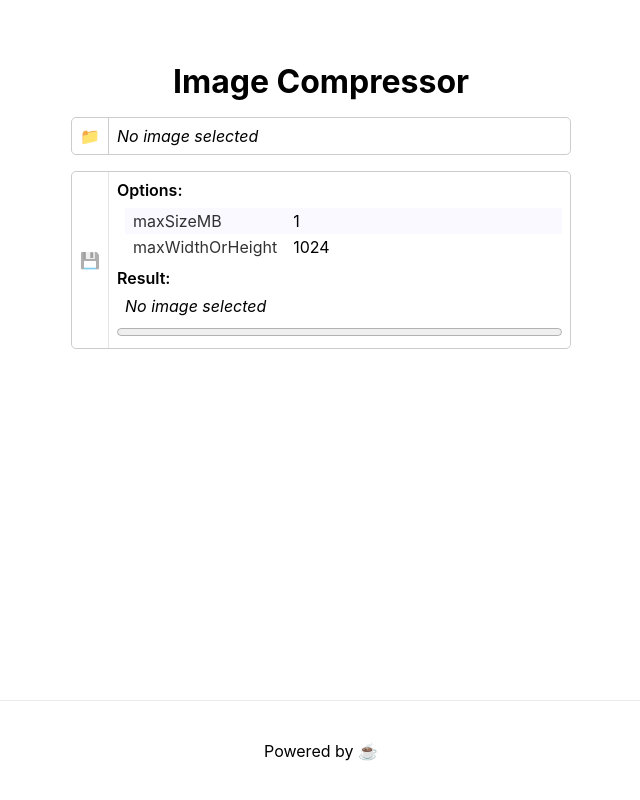
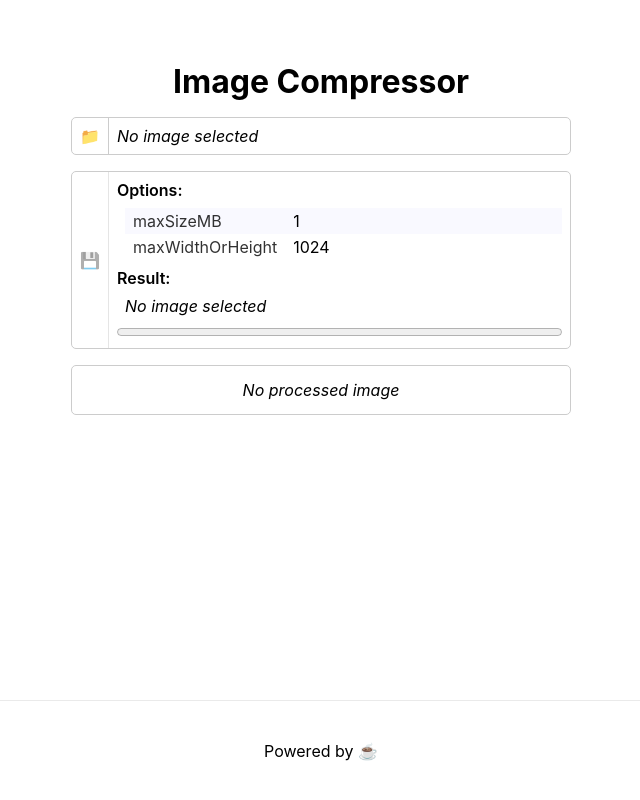
Before and after one commit to aditbisa/image-compressor, a Next.js app: page / in a window 1280 px wide. Shown: the whole page, without its empty margins (319-959 px from the left). Built offline with nearby package versions, Linux system fonts and the light colour scheme.

Commit message:
feat: add ImageUpload component to Home page

```diff
--- a/src/pages/index.tsx
+++ b/src/pages/index.tsx
@@ -2,6 +2,7 @@ import Head from "next/head";
 import React, { useState } from "react";
 import { ImageFileInput } from "@components/ImageFileInput";
 import { ImageCompress } from "@components/ImageCompress";
+import { ImageUpload } from "@components/ImageUpload";
 import styles from "@styles/pages/Home.module.css";
 
 export default function Home() {
@@ -45,6 +46,8 @@ export default function Home() {
             options={options}
             onCompressionResult={handleCompressionResult}
           />
+
+          <ImageUpload file={file} result={result} />
         </div>
       </main>
 
```
